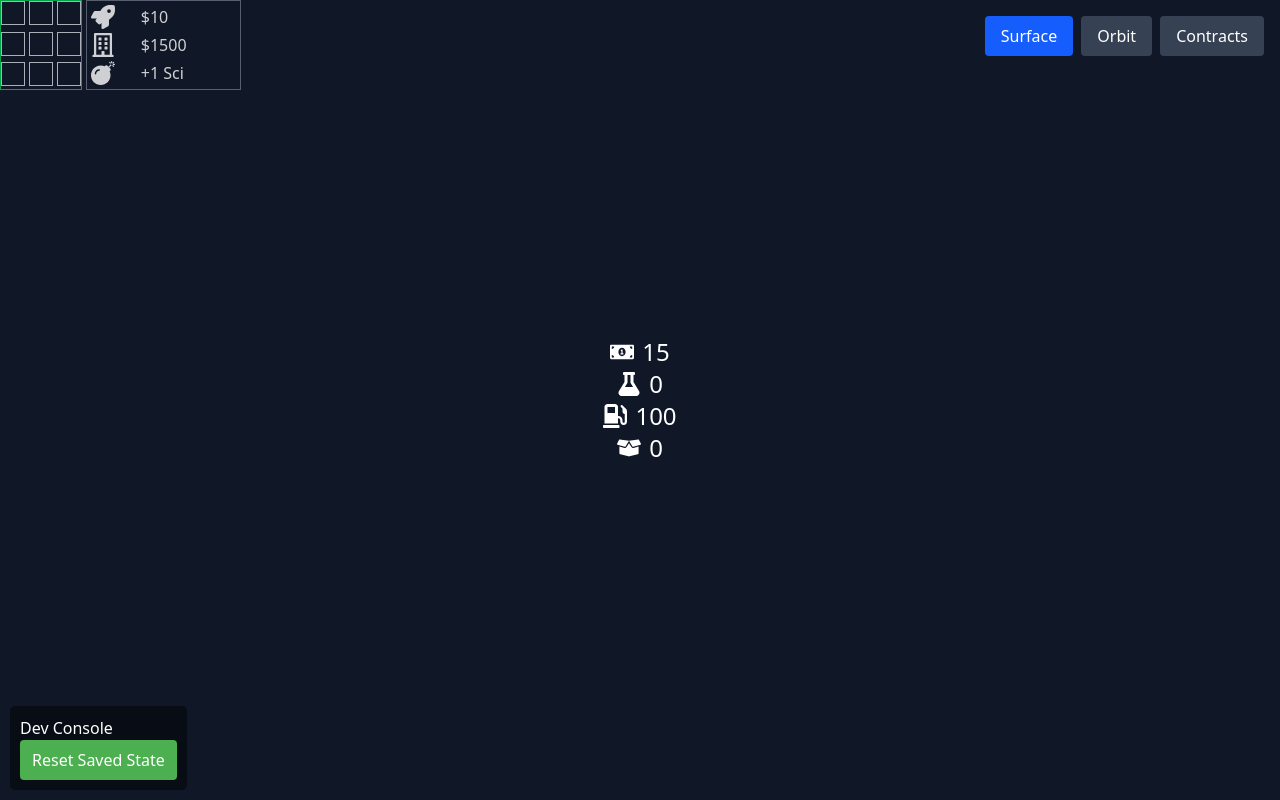
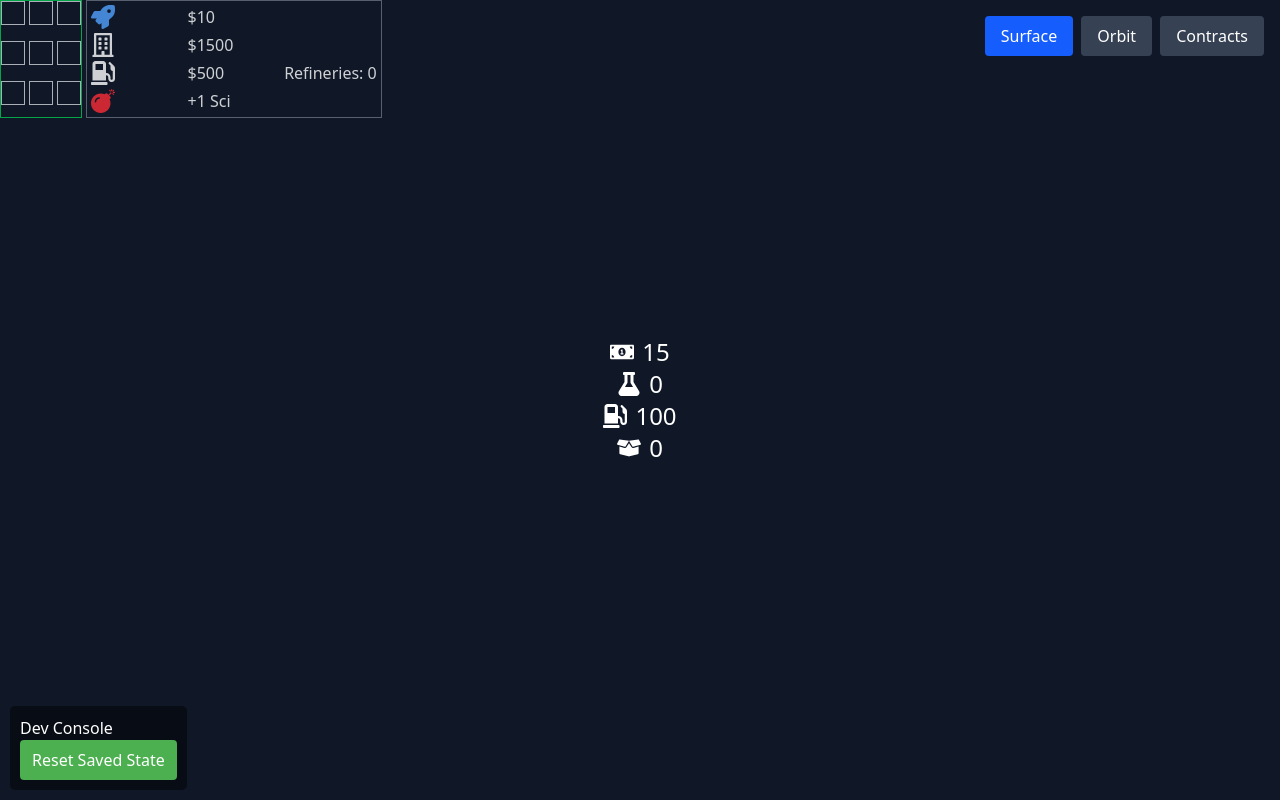
Before and after one commit to barro32/space-clicker, a React (Vite) app: page / in a window 1280 px wide. Built offline with nearby package versions, Linux system fonts and the light colour scheme.

Commit message:
feat(mechanic): Rockets cost fuel per launch instead of per build

```diff
--- a/src/SpaceportView.tsx
+++ b/src/SpaceportView.tsx
@@ -1,11 +1,12 @@
 import { useGameStore } from "./useGameStore"
-import { FaRegBuilding, FaRocket, FaBomb } from "react-icons/fa"
+import { FaRegBuilding, FaRocket, FaBomb, FaGasPump } from "react-icons/fa" // Added FaGasPump
 
 export function SpaceportView() {
-  const { rockets, spaceports, spaceportCapacity, toggleSpaceport, buildSpaceport, buildRocket, explodedRocketIds, clearExplosion } = useGameStore()
+  const { rockets, spaceports, spaceportCapacity, toggleSpaceport, buildSpaceport, buildRocket, explodedRocketIds, clearExplosion, fuel, fuelRefineries, buildFuelRefinery, fuelRefineryCost } = useGameStore()
 
-  const currentRocketCost = useGameStore(state => Math.floor(state.rocketCost * Math.pow(1.2, state.rockets.length - state.explodedRocketIds.length)));
+  const currentRocketCost = useGameStore(state => Math.floor(state.rocketCost * Math.pow(1.2, state.rockets.filter(r => r !== null).length - state.explodedRocketIds.length)));
   const currentSpaceportCost = useGameStore(state => state.getCurrentSpaceportCost());
+  const currentFuelRefineryCost = useGameStore(state => Math.round(state.fuelRefineryCost * Math.pow(1.5, state.fuelRefineries)));
 
   return (
     <div className="absolute top-0 left-0 opacity-80 flex flex-wrap gap-1">
@@ -18,9 +19,9 @@ export function SpaceportView() {
               if (rocket) {
                 const isExploded = explodedRocketIds.includes(rocket.id);
                 if (isExploded) {
-                  return <FaBomb key={i} onClick={(e) => { e.stopPropagation(); clearExplosion(rocket.id); }} className="text-2xl cursor-pointer" />;
+                  return <FaBomb key={i} onClick={(e) => { e.stopPropagation(); clearExplosion(rocket.id); }} className="text-2xl cursor-pointer text-red-500 animate-pulse" />;
                 } else {
-                  return <FaRocket key={i} className="text-2xl" />;
+                  return <FaRocket key={i} className="text-2xl text-blue-400 animate-bounce-slow" />;
                 }
               } else {
                 return <div key={i} className="w-6 h-6 border border-gray-300"></div>;
@@ -30,18 +31,21 @@ export function SpaceportView() {
         )
       })}
       <div className="grid grid-cols-3 gap-1 border border-gray-500 p-1">
-        <div onClick={buildRocket} className="cursor-pointer"><FaRocket className="text-2xl" /></div>
+        <div onClick={buildRocket} className="cursor-pointer"><FaRocket className="text-2xl text-blue-400" /></div>
         <div>${currentRocketCost}</div>
-        <div></div>
+        <div></div> {/* Removed Fuel cost label */}
         <div onClick={buildSpaceport} className="cursor-pointer"><FaRegBuilding className="text-2xl" /></div>
         <div>${currentSpaceportCost}</div>
         <div></div>
+        <div onClick={buildFuelRefinery} className="cursor-pointer"><FaGasPump className="text-2xl" /></div>
+        <div>${currentFuelRefineryCost}</div>
+        <div>Refineries: {fuelRefineries}</div>
         <div onClick={() => {
           if (explodedRocketIds.length > 0) {
             const explosionToClear = explodedRocketIds[0];
             clearExplosion(explosionToClear);
           }
-        }} className="cursor-pointer"><FaBomb className="text-2xl" /></div>
+        }} className="cursor-pointer"><FaBomb className="text-2xl text-red-500" /></div>
         <div>+1 Sci</div>
         <div></div>
       </div>
--- a/src/useGameStore.ts
+++ b/src/useGameStore.ts
@@ -173,18 +173,48 @@ export const useGameStore = create<GameState>((set, get) => ({
   upgradeScienceRequirement: 10,
   researchedUpgrades: [],
   tick: () => set(state => {
-    const activeRockets = state.rockets.filter(r => r !== null).length - state.explodedRocketIds.length;
-    let cargoProd = activeRockets * state.profitPerRocket;
-    let sciProd = 0
-    // Generate Cargo resource: 0.1 per active rocket (representing launches)
-    let cargoResourceProd = activeRockets * 0.1;
+    const activeRocketIds = state.rockets.filter(r => r !== null).map(r => r!.id).filter(id => !state.explodedRocketIds.includes(id));
 
+    let fuelAvailable = state.fuel + state.fuelRefineries * state.fuelProductionPerRefinery;
+    let successfulLaunches = 0;
+    let newExplodedRocketIds = [...state.explodedRocketIds];
+    let newActiveContract = state.activeContract ? { ...state.activeContract } : null;
+
+    // Process each rocket launch
+    for (const rocketId of activeRocketIds) {
+      if (fuelAvailable >= state.fuelCostPerRocket) {
+        fuelAvailable -= state.fuelCostPerRocket;
+
+        // Roll for explosion
+        if (Math.random() < state.rocketExplosionChance) {
+          newExplodedRocketIds.push(rocketId);
+          // Handle contract fragility
+          if (newActiveContract && newActiveContract.status === 'active' && newActiveContract.maxExplosions !== -1) {
+            newActiveContract.currentExplosions += 1;
+            if (newActiveContract.currentExplosions > newActiveContract.maxExplosions) {
+              newActiveContract.status = 'failed';
+              get().addNotification(`Contract Failed: ${newActiveContract.title} (Too many explosions)`);
+            }
+          }
+        } else {
+          successfulLaunches += 1;
+        }
+      }
+    }
+
+    let cargoProd = successfulLaunches * state.profitPerRocket;
+    let sciProd = 0;
+    let cargoResourceProd = successfulLaunches * 0.1;
+
+    // Passive Spaceport Bonuses
     for (let i = 0; i < state.spaceports.length; i++) {
       if (state.spaceports[i].type === "cargo") {
         cargoProd += (i + 1)
       } else {
-        const spaceportRockets = Math.max(0, Math.min(state.spaceportCapacity, activeRockets - i * state.spaceportCapacity));
-        sciProd += spaceportRockets
+        // Science mode: generates science based on successful launches from this spaceport
+        // For simplicity, we split successful launches across spaceports
+        const spaceportLaunches = Math.floor(successfulLaunches / state.spaceports.length);
+        sciProd += spaceportLaunches;
       }
     }
 
@@ -199,13 +229,6 @@ export const useGameStore = create<GameState>((set, get) => ({
       });
     }
 
-    let newMoney = state.money + cargoProd
-    let newScience = state.science + sciProd
-    let newFuel = state.fuel + state.fuelRefineries * state.fuelProductionPerRefinery;
-    let newCargo = state.cargo + cargoResourceProd;
-    let newExplodedRocketIds = [...state.explodedRocketIds]
-    let newActiveContract = state.activeContract ? { ...state.activeContract } : null;
-
     if (newActiveContract && newActiveContract.status === 'active') {
       if (newActiveContract.timeLimitSeconds > 0) {
         newActiveContract.elapsedSeconds += 1;
@@ -216,23 +239,16 @@ export const useGameStore = create<GameState>((set, get) => ({
       }
     }
 
-    if (Math.random() < state.rocketExplosionChance && activeRockets > 0) {
-      const activeRocketIds = state.rockets.filter(r => r !== null).map(r => r!.id).filter(id => !state.explodedRocketIds.includes(id));
-      const rocketToExplodeId = activeRocketIds[Math.floor(Math.random() * activeRocketIds.length)];
-      if (rocketToExplodeId !== undefined && !newExplodedRocketIds.includes(rocketToExplodeId)) {
-        newExplodedRocketIds.push(rocketToExplodeId);
-      }
-    }
-
+    const newScience = state.science + sciProd;
     if (newScience >= get().getUpgradeScienceRequirement() && state.availableUpgrades.length === 0) {
       get().checkForUpgrades();
     }
 
     return {
-      money: newMoney,
+      money: state.money + cargoProd,
       science: newScience,
-      fuel: newFuel,
-      cargo: newCargo,
+      fuel: fuelAvailable,
+      cargo: state.cargo + cargoResourceProd,
       activeContract: newActiveContract,
       explodedRocketIds: newExplodedRocketIds,
     }
@@ -242,7 +258,7 @@ export const useGameStore = create<GameState>((set, get) => ({
       const maxRockets = state.spaceports.length * state.spaceportCapacity;
       const currentTotalRockets = state.rockets.filter(r => r !== null).length;
 
-      if (currentTotalRockets < maxRockets && state.fuel >= state.fuelCostPerRocket) {
+      if (currentTotalRockets < maxRockets) {
         const currentRocketCost = Math.round(state.rocketCost * Math.pow(1.2, currentTotalRockets));
         if (state.money >= currentRocketCost) {
           const newRockets = [...state.rockets];
@@ -259,7 +275,6 @@ export const useGameStore = create<GameState>((set, get) => ({
 
           return {
             money: state.money - currentRocketCost,
-            fuel: state.fuel - state.fuelCostPerRocket,
             rockets: newRockets,
             nextRocketId: state.nextRocketId + 1,
           }
```
Also changed, not shown: 1 other file (tests, documents, lock files or other folders).
